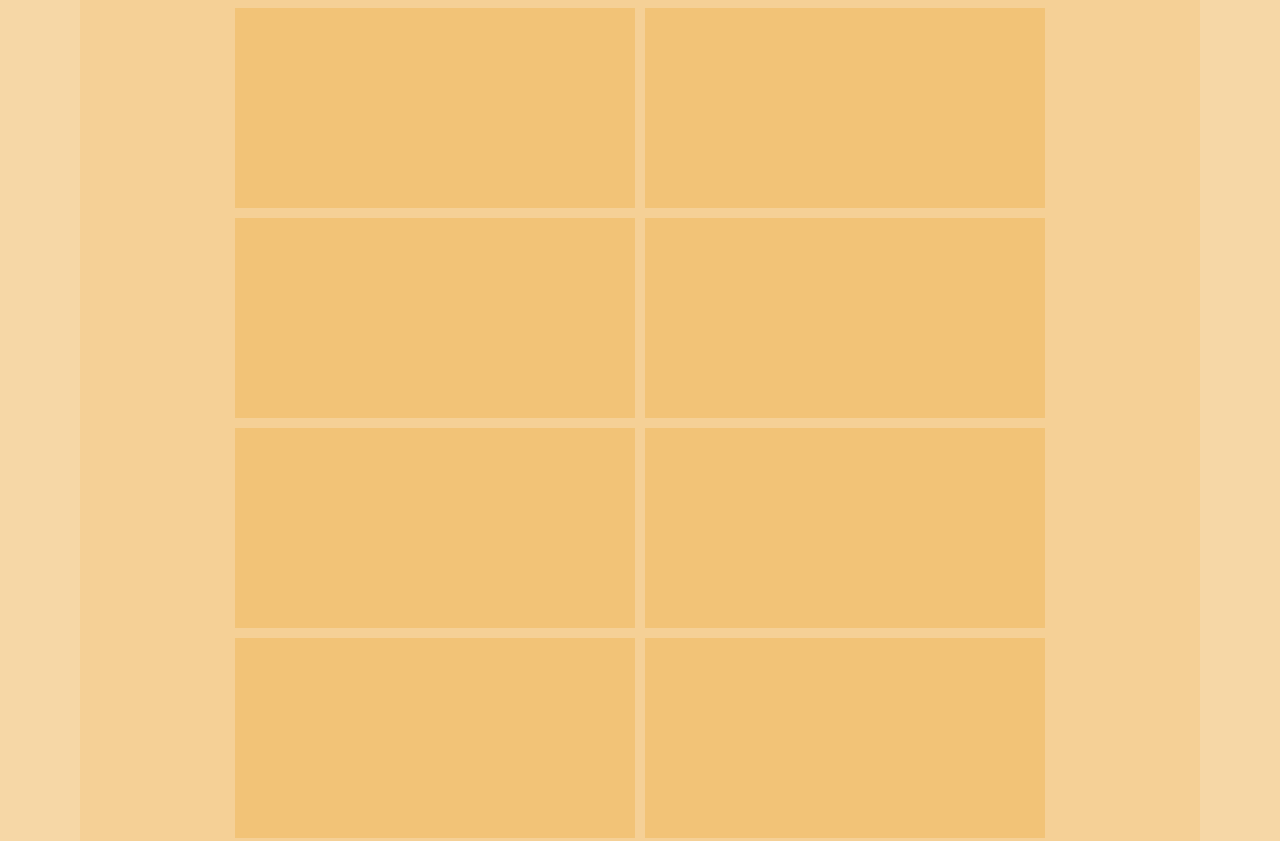
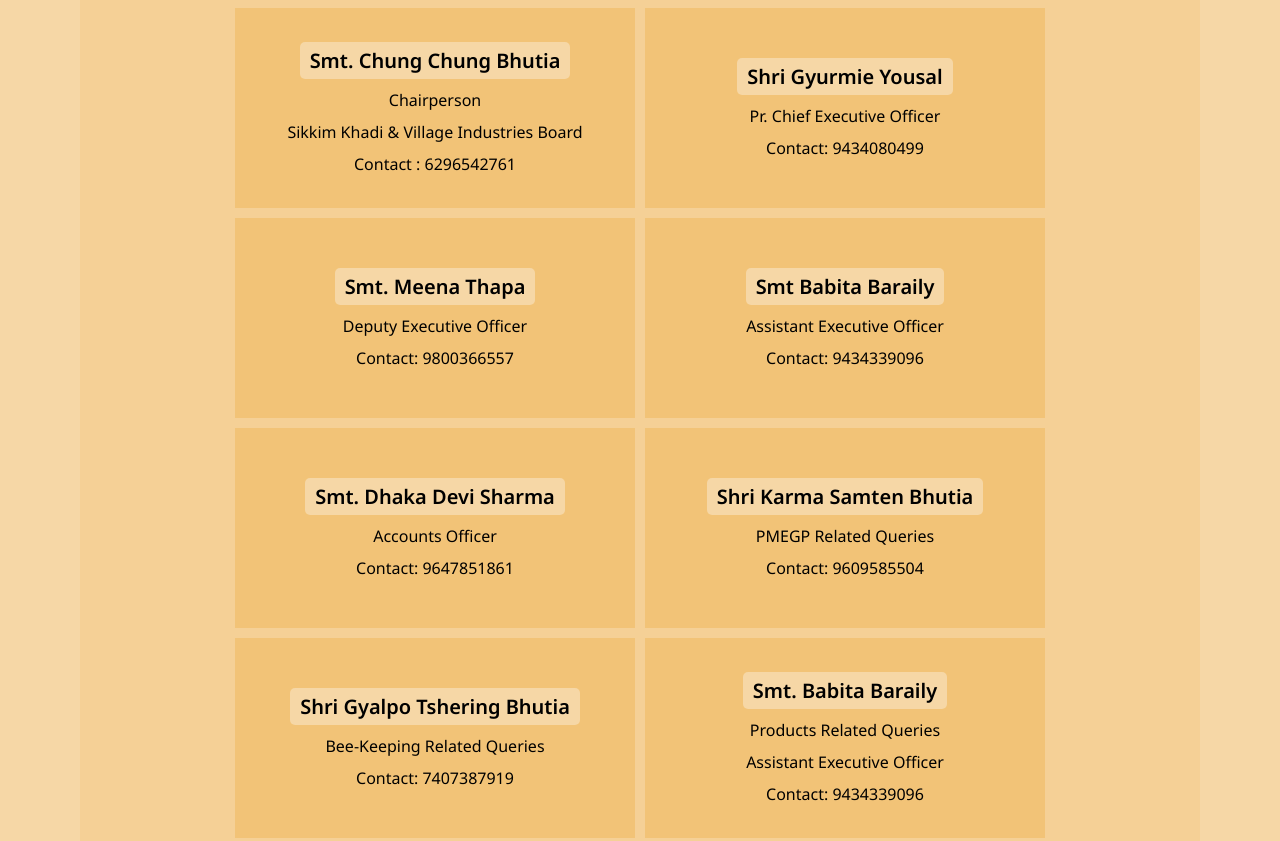
Before and after one commit to sutapaaditya/sikkimkhadi, a website: page contacts/index.html in a window 1280 px wide. Shown: the part 261-1102 px from the top of the page. Drawn offline with Linux system fonts and the light colour scheme.

Commit message:
contacts page design improved

```diff
--- a/contacts/index.css
+++ b/contacts/index.css
@@ -10,19 +10,28 @@
   place-content: center;
   border-top: 1px solid #f2c377;
   border-bottom: 1px solid #f2c377;
-  /* margin: 0.5rem 0; */
   padding: 1rem 0;
-}
-
-.persons {
-  /* border: 1px solid greenyellow; */
-  /* background-color: lightsalmon; */
 }
 
 .box {
   width: 40rem;
   height: 20rem;
   background-color: #f2c377;
+
+  display: flex;
+  flex-direction: column;
+  font-size: 1.6rem;
+  justify-content: center;
+  align-items: center;
+  gap: 1rem;
+}
+
+.box span:nth-of-type(1) {
+  font-size: 2rem;
+  font-weight: 600;
+  background-color: #F6D7A6;
+  padding: 0.5rem 1rem;
+  border-radius: 0.5rem;
 }
 
 @media (max-width: 768px ) {
--- a/contacts/index.html
+++ b/contacts/index.html
@@ -67,55 +67,60 @@
         <li><a href="../contacts/">CONTACT US</a></li>
       </nav>
       <!-- desktop navbar ends -->
-
-      <!-- <div class="card"> -->
-      <!--   <div class="person" id="m1"> -->
-      <!--     <p class="members">Smt. Chung Chung Bhutia<br>Chairperson,<br>Sikkim Khadi<br>&amp;<br>Village Industries Board<br>Contact :6296542761</p> -->
-      <!--   </div> -->
-      <!---->
-      <!--   <div class="person" id="m2"> -->
-      <!--     <p class="members"> Shri Gyurmie Yousal<br>Pr. Chief Executive Officer<br>Contact : 9434080499 </p> -->
-      <!--   </div> -->
-      <!---->
-      <!--   <div class="person" id="m3"> -->
-      <!--     <p class="members"> Smt. Meena Thapa<br>Deputy Executive Officer<br>Contact : 9800366557 </p> -->
-      <!--   </div> -->
-      <!---->
-      <!--   <div class="person" id="m4"> -->
-      <!--     <p class="members">Smt. Babita Baraily<br>Assistant Executive Officer<br>Contact 9434339096</p> -->
-      <!--   </div> -->
-      <!---->
-      <!--   <div class="person" id="m5"> -->
-      <!--     <p class="members"> Smt Dhaka Devi Sharma<br>Accounts Officer<br>Contact : 9647851861</p> -->
-      <!--   </div> -->
-      <!---->
-      <!--   <div class="person" id="m6"> -->
-      <!--     <p class="members"> PMEGP Related Queries<br>Shri Karma Samten Bhutia<br>Contact 9609585504</p> -->
-      <!--   </div> -->
-      <!---->
-      <!--   <div class="person" id="m7"> -->
-      <!--     <p class="members">Bee-Keeping Related Queries<br>Shri Gyalpo Tshering Bhutia<br>Contact : 7407387919</p> -->
-      <!--   </div> -->
-      <!---->
-      <!--   <div class="person" id="m8"> -->
-      <!--     <p class="members"> -->
-      <!--       Products Related Queries<br>Smt. Babita Baraily<br>Assistant Executive Officer<br>Contact 9434339096 -->
-      <!--     </p> -->
-      <!--   </div> -->
-      <!---->
-      <!-- </div> -->
       <section class="contact__container">
         <div class="contact">
           <div class="persons">
-            <div class="box"></div>
+            <div class="box">
+              <span>Smt. Chung Chung Bhutia</span>
+              <span>Chairperson</span> <span>Sikkim Khadi &amp; Village Industries Board </span>
+              <span>Contact : 6296542761</span>
+            </div>
           </div>
-          <div class="persons"><div class="box"></div></div>
-          <div class="persons"><div class="box"></div></div>
-          <div class="persons"><div class="box"></div></div>
-          <div class="persons"><div class="box"></div></div>
-          <div class="persons"><div class="box"></div></div>
-          <div class="persons"><div class="box"></div></div>
-          <div class="persons"><div class="box"></div></div>
+
+          <div class="persons">
+            <div class="box">
+              <span>Shri Gyurmie Yousal</span>
+              <span>Pr. Chief Executive Officer</span>
+              <span>Contact: 9434080499</span>
+            </div>
+          </div>
+          <div class="persons"><div class="box">
+              <span>Smt. Meena Thapa</span>
+              <span>Deputy Executive Officer</span>
+              <span>Contact: 9800366557</span>
+            </div>
+          </div>
+          <div class="persons"><div class="box">
+              <span>Smt Babita Baraily</span>
+              <span>Assistant Executive Officer</span>
+              <span>Contact: 9434339096</span>
+            </div>
+          </div>
+          <div class="persons"><div class="box">
+              <span>Smt. Dhaka Devi Sharma</span>
+              <span>Accounts Officer</span>
+              <span>Contact: 9647851861</span>
+            </div>
+          </div>
+          <div class="persons"><div class="box">
+              <span>Shri Karma Samten Bhutia</span>
+              <span>PMEGP Related Queries</span>
+              <span>Contact: 9609585504</span>
+            </div>
+          </div>
+          <div class="persons"><div class="box">
+              <span>Shri Gyalpo Tshering Bhutia</span>
+              <span>Bee-Keeping Related Queries</span>
+              <span>Contact: 7407387919</span>
+            </div>
+          </div>
+          <div class="persons"><div class="box">
+              <span>Smt. Babita Baraily</span>
+              <span>Products Related Queries</span>
+              <span>Assistant Executive Officer</span>
+              <span>Contact: 9434339096</span>
+            </div>
+          </div>
         </div>
       </section>
 
@@ -124,7 +129,6 @@
 
       <!--   <p class="btn">Contact Persons</p> -->
       <!--   <ol> -->
-      <!--     Smt. Chung Chung Bhutia <br>Chairperson Sikkim Khadi &amp; Village Industries Board <br> Contact :6296542761  -->
       <!--     Shri Gyurmie Yousal<br>Pr. Chief Executive Officer<br>Contact : 9434080499 -->
       <!--    Smt. Meena Thapa<br>Deputy Executive Officer<br>Contact : 9800366557</li> -->
       <!--     <li>Smt Babita Baraily<br>Assistant Executive Officer<br>Contact 9434339096</li> -->
```
Lines whose indentation alone changed are shown as unchanged.
